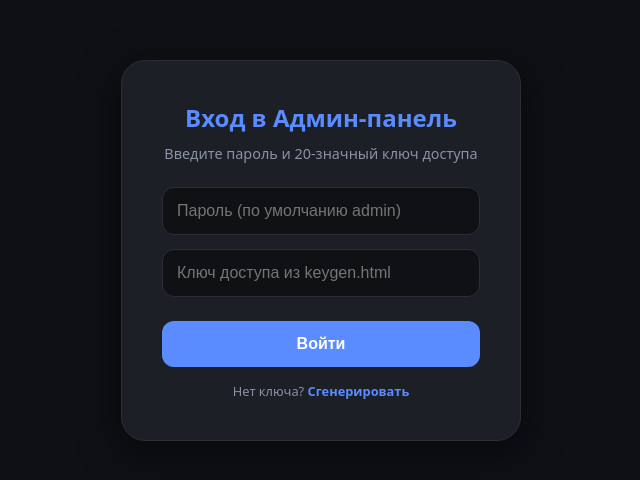
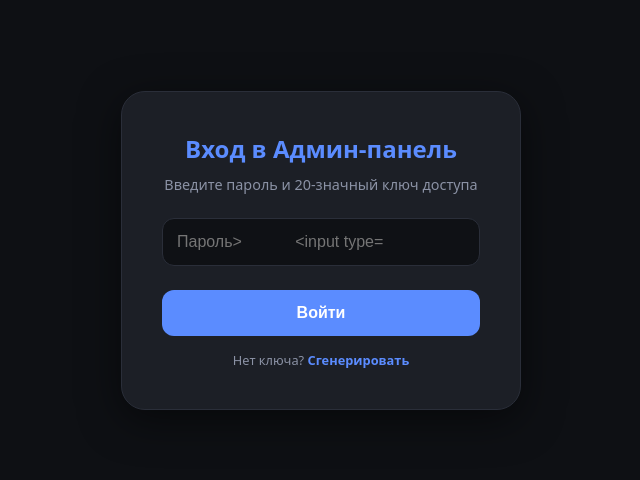
Before and after one commit to maks99212/winplay-casino, a plain HTML site: page admin.html in a window 1280 px wide. Shown: the part 150-630 px from the top of the page, without its empty margins (319-959 px from the left). Drawn offline with Linux system fonts and the light colour scheme.

Commit message:
Исправил код

```diff
--- a/admin.html
+++ b/admin.html
@@ -516,8 +516,8 @@
         <div class="login-box">
             <h2>Вход в Админ-панель</h2>
             <p>Введите пароль и 20-значный ключ доступа</p>
-            <input type="password" id="adminPass" placeholder="Пароль (по умолчанию admin)">
-            <input type="text" id="adminKey" placeholder="Ключ доступа из keygen.html">
+            <input type="password" id="adminPass" placeholder="Пароль>
+            <input type="text" id="adminKey" placeholder="Ключ доступа">
             <button onclick="loginAdmin()">Войти</button>
             <div class="login-hint">
                 Нет ключа? <a href="keygen.html">Сгенерировать</a>
```
